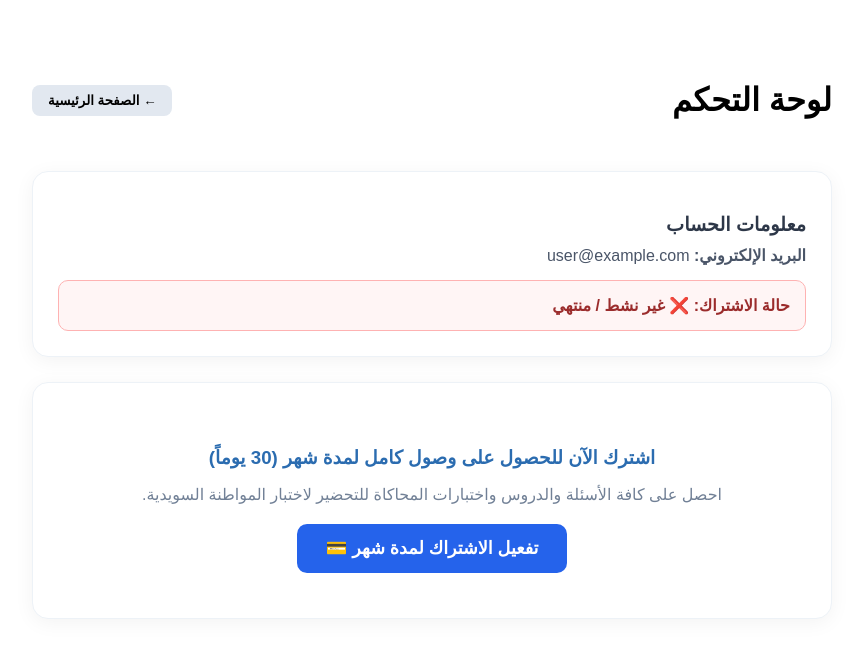
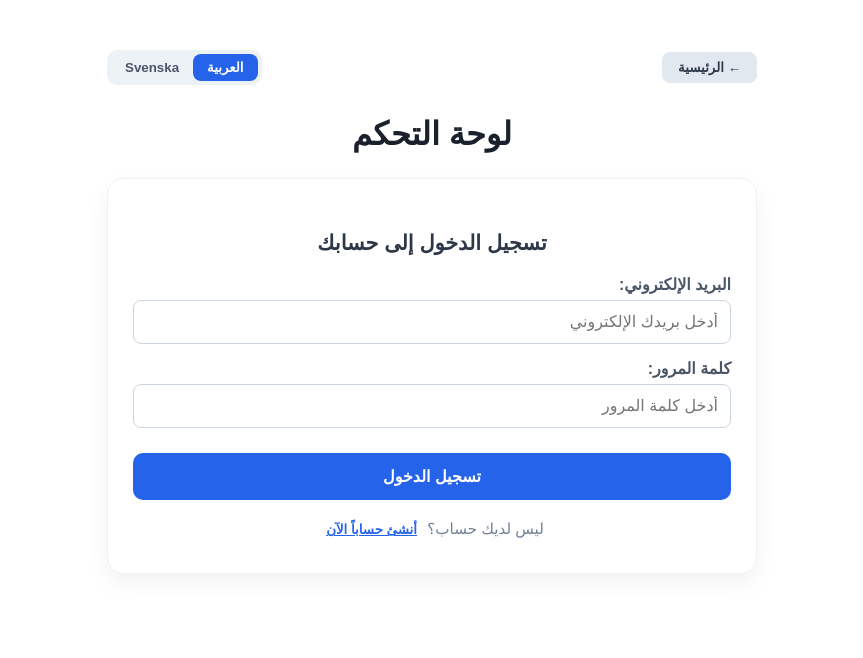
Before and after one commit to aljanabiali888-sys/medborgarpro, a Next.js app: page /dashboard in a window 1280 px wide. Shown: the top 658 px of the page, without its empty margins (208-1071 px from the left). Built offline with nearby package versions, Linux system fonts and the light colour scheme.

Commit message:
Update dashboard.js

```diff
--- a/pages/dashboard.js
+++ b/pages/dashboard.js
@@ -1,80 +1,252 @@
 import Head from 'next/head'
-import { useState, useEffect } from 'react'
+import { useState } from 'react'
 
 export default function Dashboard() {
-  // حالات تجريبية للمستخدم (سيتم ربطها بقاعدة البيانات لاحقاً)
-  const [user, setUser] = useState({
-    name: 'المستخدم',
-    email: 'user@example.com',
-    isSubscribed: false, // هل هو مشترك؟
-    subscriptionEndDate: null // تاريخ انتهاء الـ 30 يوماً
+  const [lang, setLang] = useState('ar') // 'ar' or 'sv'
+
+  // حالة حساب المستخدم
+  const [isLoggedIn, setIsLoggedIn] = useState(false)
+  const [authMode, setAuthMode] = useState('login') // 'login' or 'signup'
+
+  // بيانات النموذج
+  const [email, setEmail] = useState('')
+  const [password, setPassword] = useState('')
+  const [currentUser, setCurrentUser] = useState(null)
+
+  // نصوص اللغتين
+  const t = {
+    ar: {
+      title: 'لوحة التحكم | MedborgarPro',
+      header: 'لوحة التحكم',
+      backHome: '← الرئيسية',
+      welcome: 'مرحباً بك',
+      accountInfo: 'معلومات الحساب',
+      emailLabel: 'البريد الإلكتروني:',
+      statusLabel: 'حالة الاشتراك:',
+      activeStatus: '✅ نشط (وصول كامل لمدة شهر)',
+      inactiveStatus: '❌ غير نشط / منتهي',
+      expiresAt: 'ينتهي الاشتراك بتاريخ:',
+      subPrompt: 'اشترك الآن للحصول على وصول كامل لمدة شهر (30 يوماً)',
+      subDesc: 'احصل على كافة الأسئلة والدروس واختبارات المحاكاة للتحضير لاختبار المواطنة السويدية.',
+      payBtn: 'تفعيل الاشتراك لمدة شهر 💳',
+      logout: 'تسجيل الخروج 🚪',
+
+      // Auth texts
+      loginTitle: 'تسجيل الدخول إلى حسابك',
+      signupTitle: 'إنشاء حساب جديد',
+      emailPlaceholder: 'أدخل بريدك الإلكتروني',
+      passwordPlaceholder: 'أدخل كلمة المرور',
+      loginBtn: 'تسجيل الدخول',
+      signupBtn: 'إنشاء الحساب',
+      noAccount: 'ليس لديك حساب؟',
+      hasAccount: 'لديك حساب بالفعل؟',
+      createOne: 'أنشئ حساباً الآن',
+      loginHere: 'سجل الدخول هنا',
+
+      stripeUrl: 'https://buy.stripe.com/aFacN66ULdH782da405Rm00'
+    },
+    sv: {
+      title: 'Instrumentpanel | MedborgarPro',
+      header: 'Instrumentpanel',
+      backHome: '← Hem',
+      welcome: 'Välkommen',
+      accountInfo: 'Konto-information',
+      emailLabel: 'E-postadress:',
+      statusLabel: 'Prenumerationsstatus:',
+      activeStatus: '✅ Aktiv (Full tillgång i 1 månad)',
+      inactiveStatus: '❌ Inaktiv / Utgången',
+      expiresAt: 'Går ut den:',
+      subPrompt: 'Prenumerera nu för full tillgång i 1 månad (30 dagar)',
+      subDesc: 'Få tillgång till alla frågor, lektioner och övningsprov för det svenska medborgarskapstestet.',
+      payBtn: 'Aktivera prenumeration (1 månad) 💳',
+      logout: 'Logga ut 🚪',
+
+      // Auth texts
+      loginTitle: 'Logga in på ditt konto',
+      signupTitle: 'Skapa ett nytt konto',
+      emailPlaceholder: 'Ange din e-postadress',
+      passwordPlaceholder: 'Ange ditt lösenord',
+      loginBtn: 'Logga in',
+      signupBtn: 'Skapa konto',
+      noAccount: 'Har du inget konto?',
+      hasAccount: 'Har du redan ett konto?',
+      createOne: 'Skapa konto nu',
+      loginHere: 'Logga in här',
+
+      stripeUrl: 'https://buy.stripe.com/aFacN66ULdH782da405Rm00'
+    }
+  }[lang]
+
+  // التعامل مع تسجيل الدخول / التسجيل
+  const handleAuthSubmit = (e) => {
+    e.preventDefault()
+    if (!email || !password) {
+      alert(lang === 'ar' ? 'يرجى إدخال البريد الإلكتروني وكلمة المرور' : 'Vänligen ange e-post och lösenord')
+      return
+    }
+
+    // تسجيل الدخول
+    setCurrentUser({
+      email: email,
+      isSubscribed: false,
+      subscriptionEndDate: null
     })
+    setIsLoggedIn(true)
+  }
 
-  // التحقق مما إذا كان الاشتراك قد انتهى
-  const isExpired = user.subscriptionEndDate && new Date() > new Date(user.subscriptionEndDate)
+  const handleLogout = () => {
+    setIsLoggedIn(false)
+    setCurrentUser(null)
+    setEmail('')
+    setPassword('')
+  }
 
   return (
     <>
       <Head>
-        <title>لوحة التحكم | MedborgarPro</title>
+        <title>{t.title}</title>
       </Head>
 
-      <div style={{ maxWidth: '800px', margin: '40px auto', padding: '20px', fontFamily: 'sans-serif', direction: 'rtl' }}>
+      <div style={{ maxWidth: '650px', margin: '30px auto', padding: '20px', fontFamily: 'sans-serif', direction: lang === 'ar' ? 'rtl' : 'ltr' }}>
 
-        {/* Header Control */}
+        {/* Top Header & Language Switcher */}
         <div style={{ display: 'flex', justifyContent: 'space-between', alignItems: 'center', marginBottom: '30px' }}>
-          <h1>لوحة التحكم</h1>
           <button
             onClick={() => window.location.href = '/'}
-            style={{ padding: '8px 16px', background: '#e2e8f0', border: 'none', borderRadius: '8px', cursor: 'pointer', fontWeight: 'bold' }}
+            style={{ padding: '8px 16px', background: '#e2e8f0', color: '#2d3748', border: 'none', borderRadius: '8px', cursor: 'pointer', fontWeight: 'bold' }}
           >
-            ← الصفحة الرئيسية
+            {t.backHome}
+          </button>
+
+          <div style={{ background: '#edf2f7', padding: '4px', borderRadius: '10px' }}>
+            <button
+              onClick={() => setLang('ar')}
+              style={{
+                padding: '6px 14px',
+                border: 'none',
+                borderRadius: '8px',
+                cursor: 'pointer',
+                fontWeight: 'bold',
+                background: lang === 'ar' ? '#2563eb' : 'transparent',
+                color: lang === 'ar' ? '#fff' : '#4a5568'
+              }}
+            >
+              العربية
+            </button>
+            <button
+              onClick={() => setLang('sv')}
+              style={{
+                padding: '6px 14px',
+                border: 'none',
+                borderRadius: '8px',
+                cursor: 'pointer',
+                fontWeight: 'bold',
+                background: lang === 'sv' ? '#2563eb' : 'transparent',
+                color: lang === 'sv' ? '#fff' : '#4a5568'
+              }}
+            >
+              Svenska
+            </button>
+          </div>
+        </div>
+
+        <h1 style={{ marginBottom: '25px', color: '#1a202c', textAlign: 'center' }}>{t.header}</h1>
+
+        {/* 1. إذا لم يكن المستخدم مسجلاً لدخوله -> إظهار نموذج التسجيل / الدخول */}
+        {!isLoggedIn ? (
+          <div style={{ background: '#fff', padding: '35px 25px', borderRadius: '16px', boxShadow: '0 10px 25px rgba(0,0,0,0.05)', border: '1px solid #edf2f7' }}>
+            <h2 style={{ fontSize: '1.3rem', color: '#2d3748', marginBottom: '20px', textAlign: 'center' }}>
+              {authMode === 'login' ? t.loginTitle : t.signupTitle}
+            </h2>
+
+            <form onSubmit={handleAuthSubmit} style={{ display: 'flex', flexDirection: 'column', gap: '15px' }}>
+              <div>
+                <label style={{ display: 'block', marginBottom: '6px', color: '#4a5568', fontWeight: 'bold' }}>{t.emailLabel}</label>
+                <input
+                  type="email"
+                  value={email}
+                  onChange={(e) => setEmail(e.target.value)}
+                  placeholder={t.emailPlaceholder}
+                  required
+                  style={{ width: '100%', padding: '12px', borderRadius: '8px', border: '1px solid #cbd5e0', fontSize: '1rem', boxSizing: 'border-box' }}
+                />
+              </div>
+
+              <div>
+                <label style={{ display: 'block', marginBottom: '6px', color: '#4a5568', fontWeight: 'bold' }}>{lang === 'ar' ? 'كلمة المرور:' : 'Lösenord:'}</label>
+                <input
+                  type="password"
+                  value={password}
+                  onChange={(e) => setPassword(e.target.value)}
+                  placeholder={t.passwordPlaceholder}
+                  required
+                  style={{ width: '100%', padding: '12px', borderRadius: '8px', border: '1px solid #cbd5e0', fontSize: '1rem', boxSizing: 'border-box' }}
+                />
+              </div>
+
+              <button
+                type="submit"
+                style={{ width: '100%', padding: '14px', background: '#2563eb', color: '#fff', border: 'none', borderRadius: '10px', fontSize: '1rem', fontWeight: 'bold', cursor: 'pointer', marginTop: '10px' }}
+              >
+                {authMode === 'login' ? t.loginBtn : t.signupBtn}
+              </button>
+            </form>
+
+            <div style={{ textAlign: 'center', marginTop: '20px', fontSize: '0.95rem', color: '#718096' }}>
+              {authMode === 'login' ? (
+                <>
+                  {t.noAccount}{' '}
+                  <button onClick={() => setAuthMode('signup')} style={{ background: 'none', border: 'none', color: '#2563eb', fontWeight: 'bold', cursor: 'pointer', textDecoration: 'underline' }}>
+                    {t.createOne}
+                  </button>
+                </>
+              ) : (
+                <>
+                  {t.hasAccount}{' '}
+                  <button onClick={() => setAuthMode('login')} style={{ background: 'none', border: 'none', color: '#2563eb', fontWeight: 'bold', cursor: 'pointer', textDecoration: 'underline' }}>
+                    {t.loginHere}
+                  </button>
+                </>
+              )}
+            </div>
+          </div>
+        ) : (
+          /* 2. إذا كان المستخدم مسجلاً لدخوله -> إظهار معلومات الحساب وحالة الاشتراك */
+          <div>
+            <div style={{ background: '#fff', padding: '25px', borderRadius: '16px', boxShadow: '0 4px 20px rgba(0,0,0,0.05)', border: '1px solid #edf2f7', marginBottom: '20px' }}>
+              <div style={{ display: 'flex', justifyContent: 'space-between', alignItems: 'center', marginBottom: '15px' }}>
+                <h2 style={{ fontSize: '1.2rem', color: '#2d3748', margin: 0 }}>{t.accountInfo}</h2>
+                <button
+                  onClick={handleLogout}
+                  style={{ padding: '6px 12px', background: '#fff5f5', color: '#e53e3e', border: '1px solid #feb2b2', borderRadius: '6px', cursor: 'pointer', fontWeight: 'bold' }}
+                >
+                  {t.logout}
                 </button>
               </div>
 
-        {/* User Info Card */}
-        <div style={{ background: '#fff', padding: '25px', borderRadius: '16px', boxShadow: '0 4px 20px rgba(0,0,0,0.05)', border: '1px solid #edf2f7', marginBottom: '25px' }}>
-          <h2 style={{ fontSize: '1.2rem', color: '#2d3748', marginBottom: '10px' }}>معلومات الحساب</h2>
-          <p style={{ color: '#4a5568', margin: '5px 0' }}><strong>البريد الإلكتروني:</strong> {user.email}</p>
+              <p style={{ color: '#4a5568', margin: '8px 0' }}><strong>{t.emailLabel}</strong> {currentUser.email}</p>
 
-          <div style={{ marginTop: '15px', padding: '15px', borderRadius: '10px', background: user.isSubscribed && !isExpired ? '#e6fffa' : '#fff5f5', border: user.isSubscribed && !isExpired ? '1px solid #38b2ac' : '1px solid #feb2b2' }}>
-            <p style={{ margin: 0, fontWeight: 'bold', color: user.isSubscribed && !isExpired ? '#234e52' : '#9b2c2c' }}>
-              حالة الاشتراك: {user.isSubscribed && !isExpired ? '✅ نشط (وصول كامل لمدة شهر)' : '❌ غير نشط / منتهي'}
+              <div style={{ marginTop: '15px', padding: '15px', borderRadius: '10px', background: currentUser.isSubscribed ? '#e6fffa' : '#fff5f5', border: currentUser.isSubscribed ? '1px solid #38b2ac' : '1px solid #feb2b2' }}>
+                <p style={{ margin: 0, fontWeight: 'bold', color: currentUser.isSubscribed ? '#234e52' : '#9b2c2c' }}>
+                  {t.statusLabel} {currentUser.isSubscribed ? t.activeStatus : t.inactiveStatus}
                 </p>
-            {user.subscriptionEndDate && (
-              <p style={{ margin: '5px 0 0 0', fontSize: '0.9rem', color: '#4a5568' }}>
-                ينتهي الاشتراك بتاريخ: {new Date(user.subscriptionEndDate).toLocaleDateString('ar-EG')}
-              </p>
-            )}
               </div>
             </div>
 
-        {/* Action / Content Area */}
-        <div style={{ background: '#fff', padding: '25px', borderRadius: '16px', boxShadow: '0 4px 20px rgba(0,0,0,0.05)', border: '1px solid #edf2f7' }}>
-          {!user.isSubscribed || isExpired ? (
-            <div style={{ textAlign: 'center', padding: '20px 0' }}>
-              <h3 style={{ color: '#2b6cb0', marginBottom: '10px' }}>اشترك الآن للحصول على وصول كامل لمدة شهر (30 يوماً)</h3>
-              <p style={{ color: '#718096', marginBottom: '20px' }}>احصل على كافة الأسئلة والدروس واختبارات المحاكاة للتحضير لاختبار المواطنة السويدية.</p>
+            {/* قسم تفعيل الاشتراك Stripe */}
+            <div style={{ background: '#fff', padding: '25px', borderRadius: '16px', boxShadow: '0 4px 20px rgba(0,0,0,0.05)', border: '1px solid #edf2f7', textAlign: 'center' }}>
+              <h3 style={{ color: '#2b6cb0', marginBottom: '10px' }}>{t.subPrompt}</h3>
+              <p style={{ color: '#718096', marginBottom: '20px', lineHeight: '1.5' }}>{t.subDesc}</p>
+
               <button
-                onClick={() => alert('سيتم التوجيه لصفحة الدفع Stripe')}
-                style={{ padding: '14px 28px', background: '#2563eb', color: '#fff', border: 'none', borderRadius: '10px', fontSize: '1.1rem', fontWeight: 'bold', cursor: 'pointer' }}
+                onClick={() => window.location.href = t.stripeUrl}
+                style={{ width: '100%', padding: '14px', background: '#2563eb', color: '#fff', border: 'none', borderRadius: '10px', fontSize: '1.05rem', fontWeight: 'bold', cursor: 'pointer' }}
               >
-                تفعيل الاشتراك لمدة شهر 💳
+                {t.payBtn}
               </button>
             </div>
-          ) : (
-            <div>
-              <h3 style={{ color: '#2d3748', marginBottom: '15px' }}>محتوى الدورة والاختبارات الشاملة</h3>
-              <p style={{ color: '#4a5568' }}>مرحباً بك! جميع الفصول والاختبارات المتقدمة متاحة لك الآن بالكامل.</p>
-              <button
-                onClick={() => window.location.href = '/'}
-                style={{ padding: '12px 20px', background: '#38a169', color: '#fff', border: 'none', borderRadius: '8px', fontWeight: 'bold', cursor: 'pointer' }}
-              >
-                البدء بالدراسة الآن 📚
-              </button>
           </div>
         )}
-        </div>
 
       </div>
     </>
```
Lines whose indentation alone changed are shown as unchanged.
